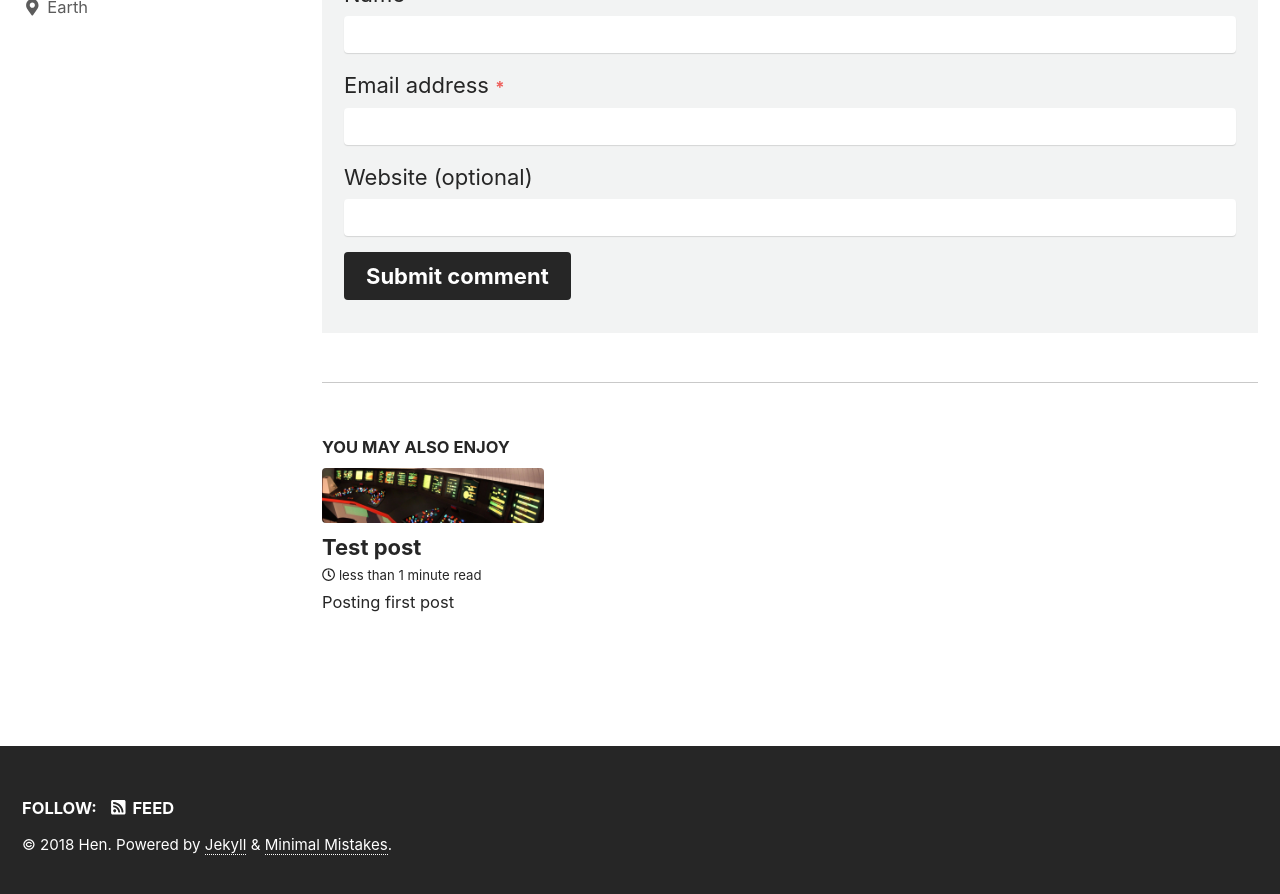
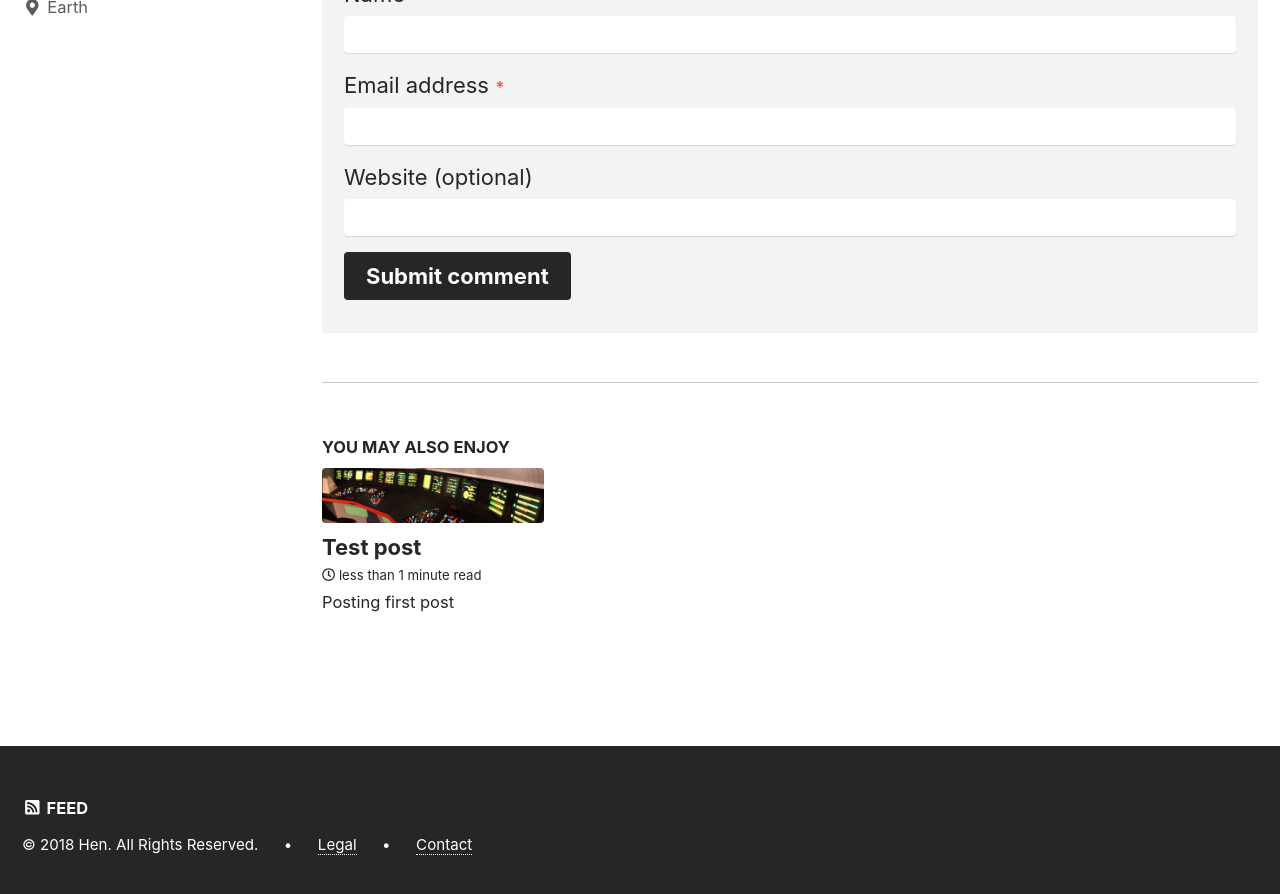
Before and after one commit to codechair/blog, a Jekyll site: the page built from _posts/2018-08-14-test-post.md, in a window 1280 px wide and 900 px high, scrolled down 993 px. Shown: the top 894 px of the window. Built offline with Jekyll 4.4.1, drawn with Linux system fonts in a browser that asks for light colours; nearby versions of some CDN libraries; comment, search, counter and statistics services are not loaded; a style sheet for code colours, icons or effects is not loaded.

Commit message:
changes in footer

```diff
--- a/_includes/footer.html
+++ b/_includes/footer.html
@@ -1,16 +1,25 @@
 <div class="page__footer-follow">
   <ul class="social-icons">
+    {% comment %}
     {% if site.data.ui-text[site.locale].follow_label %}
       <li><strong>{{ site.data.ui-text[site.locale].follow_label }}</strong></li>
     {% endif %}
+    {% endcomment %}
+
     {% if site.twitter.username %}
-      <li><a href="https://twitter.com/{{ site.twitter.username }}"><i class="fab fa-fw fa-twitter-square" aria-hidden="true"></i> Twitter</a></li>
+      <li><a href="https://twitter.com/{{ site.twitter.username }}" itemprop="sameAs" rel="nofollow noopener" target="_blank"><i class="fab fa-fw fa-twitter-square" aria-hidden="true"></i> Twitter</a></li>
     {% endif %}
     {% if site.facebook.username %}
-      <li><a href="https://www.facebook.com/{{ site.facebook.username }}"><i class="fab fa-fw fa-facebook-square" aria-hidden="true"></i> Facebook</a></li>
+      <li><a href="https://www.facebook.com/{{ site.facebook.username }}" itemprop="sameAs" rel="nofollow noopener" target="_blank"><i class="fab fa-fw fa-facebook-square" aria-hidden="true"></i> Facebook</a></li>
+    {% endif %}
+    {% if site.author.linkedin %}
+      <li><a href="https://linkedin.com/in/{{ site.author.linkedin }}" itemprop="sameAs" rel="nofollow noopener" target="_blank"><i class="fab fa-fw fa-linkedin" aria-hidden="true"></i> Linkedin</a></li>
+    {% endif %}
+    {% if site.author.medium %}
+      <li><a href="https://medium.com/@{{ site.author.medium }}" itemprop="sameAs" rel="nofollow noopener" target="_blank"><i class="fab fa-fw fa-medium" aria-hidden="true"></i> Medium</a></li>
     {% endif %}
     {% if site.author.github %}
-      <li><a href="https://github.com/{{ site.author.github }}"><i class="fab fa-fw fa-github" aria-hidden="true"></i> GitHub</a></li>
+      <li><a href="https://github.com/{{ site.author.github }}" itemprop="sameAs" rel="nofollow noopener" target="_blank"><i class="fab fa-fw fa-github" aria-hidden="true"></i> GitHub</a></li>
     {% endif %}
     {% if site.author.gitlab %}
       <li><a href="https://gitlab.com/{{ site.author.gitlab }}"><i class="fab fa-fw fa-gitlab" aria-hidden="true"></i> Gitlab</a></li>
@@ -18,8 +27,11 @@
     {% if site.author.bitbucket %}
       <li><a href="https://bitbucket.org/{{ site.author.bitbucket }}"><i class="fab fa-fw fa-bitbucket" aria-hidden="true"></i> Bitbucket</a></li>
     {% endif %}
-    <li><a href="{% if site.atom_feed.path %}{{ site.atom_feed.path }}{% else %}{{ '/feed.xml' | relative_url }}{% endif %}"><i class="fas fa-fw fa-rss-square" aria-hidden="true"></i> {{ site.data.ui-text[site.locale].feed_label | default: "Feed" }}</a></li>
+    {% if site.author.newsletter %}
+      <li><a href="https://upscri.be/{{ site.author.newsletter }}" itemprop="sameAs" rel="nofollow noopener" target="_blank"><i class="far fa-newspaper" aria-hidden="true"></i> Newsletter</a></li>
+    {% endif %}
+    <li><a href="{% if site.atom_feed.path %}{{ site.atom_feed.path }}{% else %}{{ '/feed.xml' | absolute_url }}{% endif %}" itemprop="sameAs" rel="nofollow noopener" target="_blank"><i class="fas fa-fw fa-rss-square" aria-hidden="true"></i> {{ site.data.ui-text[site.locale].feed_label | default: "Feed" }}</a></li>
   </ul>
 </div>
 
-<div class="page__footer-copyright">&copy; {{ site.time | date: '%Y' }} {{ site.name | default: site.title }}. {{ site.data.ui-text[site.locale].powered_by | default: "Powered by" }} <a href="https://jekyllrb.com" rel="nofollow">Jekyll</a> &amp; <a href="https://mademistakes.com/work/minimal-mistakes-jekyll-theme/" rel="nofollow">Minimal Mistakes</a>.</div>
+<div class="page__footer-copyright">&copy; {{ site.time | date: '%Y' }} {{ site.name | default: site.title }}. All Rights Reserved. &nbsp;&nbsp;&nbsp;&nbsp; • &nbsp;&nbsp;&nbsp;&nbsp; <a href=/legal>Legal</a> &nbsp;&nbsp;&nbsp;&nbsp; • &nbsp;&nbsp;&nbsp;&nbsp; <a href=/contact>Contact</a> </div>
```
